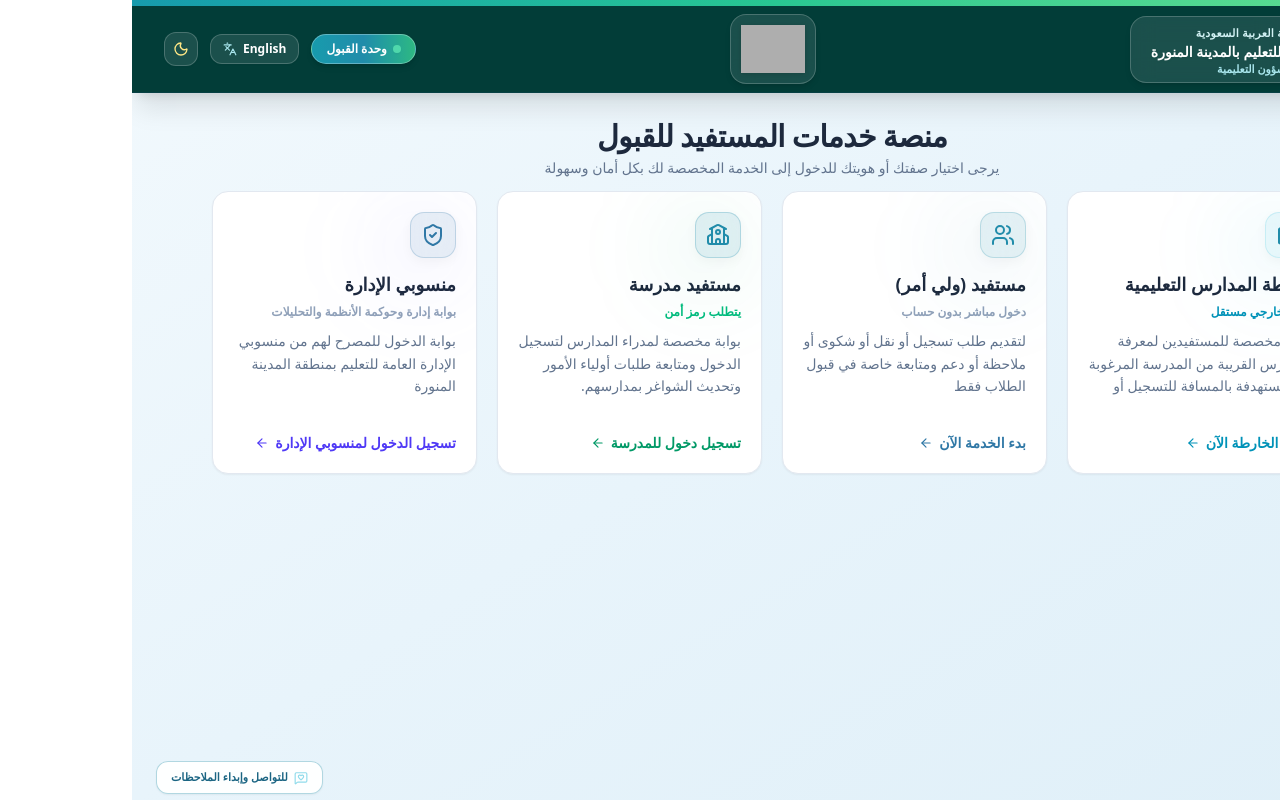
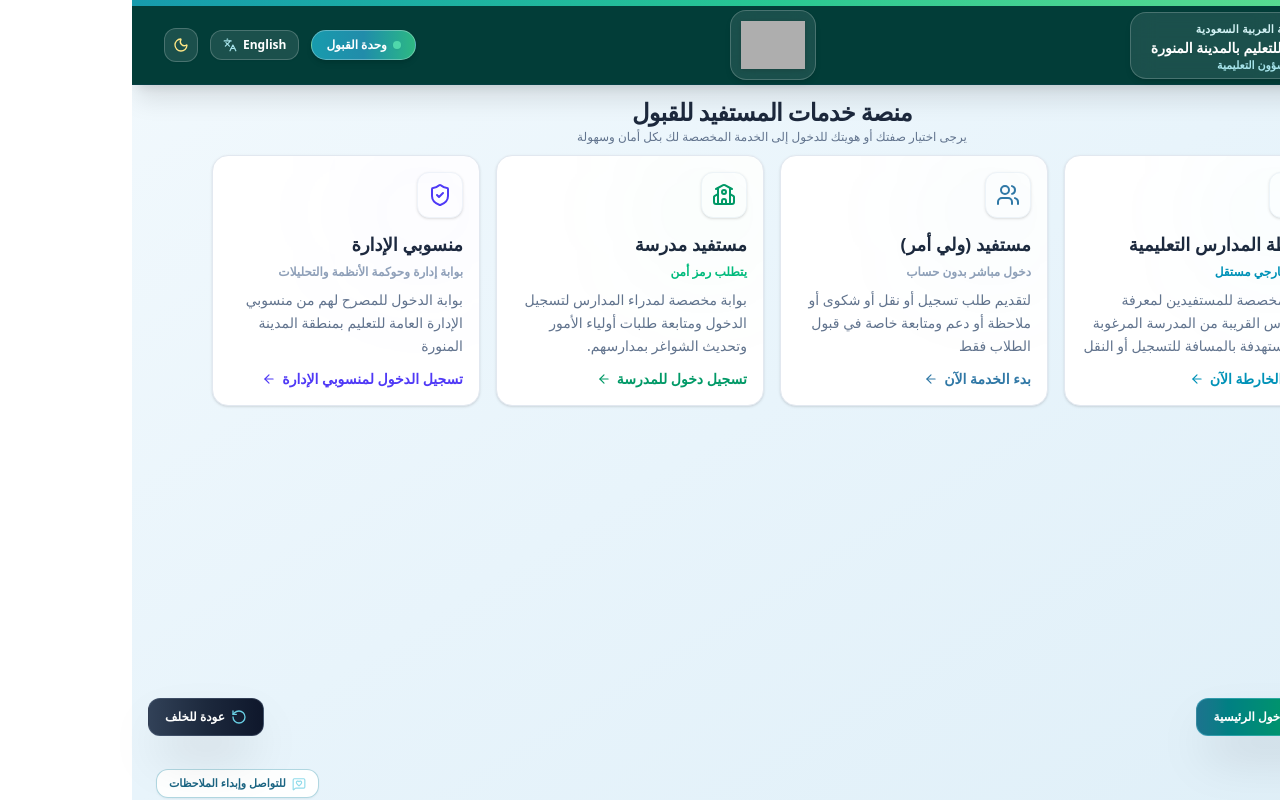
Before and after one commit to aborakan8885/my-aborakan-website, a React (Vite) app: page / in a window 1280 px wide. Built offline with nearby package versions, Linux system fonts and the light colour scheme; grey boxes are pictures that could not be loaded.

Commit message:
style: refine layout and enhance glassmorphism effects
Reduce vertical spacing and padding across UI components to improve content density. Update glassmorphism card styling and add premium visual effects for a more modern aesthetic.

```diff
--- a/src/App.tsx
+++ b/src/App.tsx
@@ -765,7 +765,7 @@ export default function App() {
       />
 
       {/* Main Body */}
-      <main className={`flex-1 flex flex-col relative min-h-0 ${userRole === 'portal' ? 'pb-24 sm:pb-12' : 'pb-32 sm:pb-20'}`}>
+      <main className={`flex-1 flex flex-col relative min-h-0 ${userRole === 'portal' ? 'pb-12 sm:pb-6' : 'pb-32 sm:pb-20'}`}>
 
         {/* Offline Alert Strip */}
         {!isOnline && (
@@ -780,7 +780,7 @@ export default function App() {
         )}
 
         {/* Content Tabs */}
-        <div className={`flex-1 relative ${userRole === 'portal' ? 'pb-24 sm:pb-12' : 'pb-32 sm:pb-20'}`}>
+        <div className={`flex-1 relative ${userRole === 'portal' ? 'pb-12 sm:pb-6' : 'pb-32 sm:pb-20'}`}>
           {userRole === 'portal' ? (
             <div key="portal-view" className="animate-fade-in">
               <ErrorBoundary fallbackTitleAr="خطأ في تحميل البوابة الموحدة">
@@ -1003,11 +1003,11 @@ export default function App() {
       </AnimatePresence>
 
       {/* Bottom Footer - Only Compact Contact & Feedback Button on the Left */}
-      <footer className="w-full bg-transparent py-1.5 transition-colors duration-300">
+      <footer className="w-full bg-transparent py-0.5 transition-colors duration-300">
         <div className="max-w-7xl mx-auto px-4 sm:px-6 flex items-center justify-start" style={{ direction: 'ltr' }}>
           <button
             onClick={() => setIsFeedbackModalOpen(true)}
-            className={`inline-flex items-center gap-1.5 px-3.5 py-2 text-xs font-bold rounded-xl border transition-all cursor-pointer shadow-xs hover:shadow-md transform hover:-translate-y-0.5 active:translate-y-0 ${
+            className={`inline-flex items-center gap-1.5 px-3 py-1.5 text-xs font-bold rounded-xl border transition-all cursor-pointer shadow-xs hover:shadow-md transform hover:-translate-y-0.5 active:translate-y-0 ${
               isDark
                 ? 'bg-[#1b6b8b]/60 hover:bg-[#218caa]/80 border-[#69cee3]/40 text-cyan-100'
                 : 'bg-white/95 hover:bg-cyan-50/80 border-[#218caa]/35 text-[#1b6583]'
@@ -1030,30 +1030,30 @@ export default function App() {
       />
 
       {/* Floating Action Buttons (FAB) */}
-      {(userRole !== 'portal' || portalView !== 'selection' || showAgeModal) && (
+      {userRole && (
         <>
           {/* FAB Right: Return to Main Gateway */}
-          <div className="fixed bottom-6 right-6 z-50">
+          <div className="fixed bottom-16 right-4 z-50">
             <button
               type="button"
               onClick={handleReturnToMainGateway}
-              className="flex items-center gap-2 px-5 py-3.5 bg-gradient-to-r from-teal-600 via-emerald-600 to-teal-700 hover:from-teal-700 hover:to-emerald-700 text-white font-black text-xs sm:text-sm rounded-2xl shadow-2xl transition-all duration-300 transform hover:-translate-y-1 active:translate-y-0 border border-teal-300/40 cursor-pointer group"
+              className="flex items-center gap-1.5 px-4 py-2.5 bg-gradient-to-r from-teal-600 via-emerald-600 to-teal-700 hover:from-teal-700 hover:to-emerald-700 text-white font-black text-[10px] sm:text-xs rounded-xl shadow-2xl transition-all duration-300 transform hover:-translate-y-1 active:translate-y-0 border border-teal-300/40 cursor-pointer group"
               id="fab-return-portal"
             >
-              <Home className="w-5 h-5 text-amber-300 group-hover:scale-110 transition-transform" />
+              <Home className="w-4 h-4 text-amber-300 group-hover:scale-110 transition-transform" />
               <span>{currentLang === 'ar' ? 'العودة لبوابة الدخول الرئيسية' : 'Return to Main Gateway'}</span>
             </button>
           </div>
 
           {/* FAB Left: Back / Go Back */}
-          <div className="fixed bottom-6 left-6 z-50">
+          <div className="fixed bottom-16 left-4 z-50">
             <button
               type="button"
               onClick={handleGoBack}
-              className="flex items-center gap-2 px-5 py-3.5 bg-gradient-to-r from-slate-700 via-slate-800 to-slate-900 hover:from-slate-800 hover:to-slate-950 text-white font-black text-xs sm:text-sm rounded-2xl shadow-2xl transition-all duration-300 transform hover:-translate-y-1 active:translate-y-0 border border-slate-500/40 cursor-pointer group"
+              className="flex items-center gap-1.5 px-4 py-2.5 bg-gradient-to-r from-slate-700 via-slate-800 to-slate-900 hover:from-slate-800 hover:to-slate-950 text-white font-black text-[10px] sm:text-xs rounded-xl shadow-2xl transition-all duration-300 transform hover:-translate-y-1 active:translate-y-0 border border-slate-500/40 cursor-pointer group"
               id="fab-go-back"
             >
-              <RotateCcw className="w-5 h-5 text-teal-300 group-hover:-rotate-90 transition-transform" />
+              <RotateCcw className="w-4 h-4 text-teal-300 group-hover:-rotate-90 transition-transform" />
               <span>{currentLang === 'ar' ? 'عودة للخلف' : 'Go Back'}</span>
             </button>
           </div>
--- a/src/components/Header.tsx
+++ b/src/components/Header.tsx
@@ -40,8 +40,8 @@ export default function Header({
       {/* Top multi-color gradient line (Cyan -> Green) */}
       <div className="h-1.5 w-full bg-gradient-to-r from-[#179bad] via-[#1bb3a2] via-[#28c792] to-[#60e090]" />
 
-      <div className="max-w-7xl mx-auto px-3 sm:px-6 lg:px-8 py-1 sm:py-2">
-        <div className="flex flex-col md:flex-row justify-between items-center gap-2 md:gap-4">
+      <div className="max-w-7xl mx-auto px-3 sm:px-6 lg:px-8 py-0.5 sm:py-1">
+        <div className="flex flex-col md:flex-row justify-between items-center gap-1 md:gap-3">
 
           {/* 1. Right Side (Text Card: Kingdom, Education Directorate, Educational Affairs) */}
           <div className="flex flex-col items-center text-center w-full md:w-auto shrink-0">
--- a/src/components/Portal.tsx
+++ b/src/components/Portal.tsx
@@ -761,22 +761,22 @@ export default function Portal({
 
 
   return (
-    <div className="w-full max-w-7xl mx-auto px-4 sm:px-6 lg:px-8 py-2 sm:py-4" id="portal-root">
+    <div className="w-full max-w-7xl mx-auto px-4 sm:px-6 lg:px-8 py-1 sm:py-2" id="portal-root">
 
       {/* VIEW 1: ROLE SELECTION LAUNCHPAD */}
       {view === 'selection' && (
         <div
           key="portal-selection"
-          className="py-1 sm:py-2 space-y-3 max-w-6xl mx-auto px-4 animate-fade-in"
+          className="py-0.5 sm:py-1 space-y-2 max-w-6xl mx-auto px-4 animate-fade-in"
         >
             {/* Header Title */}
-            <div className="text-center max-w-2xl mx-auto space-y-0.5">
-              <h1 className={`text-2xl sm:text-3xl font-black tracking-tight leading-tight transition-colors ${
+            <div className="text-center max-w-2xl mx-auto space-y-0">
+              <h1 className={`text-xl sm:text-2xl font-black tracking-tight leading-tight transition-colors ${
                 isDark ? 'text-white' : 'text-slate-800'
               }`}>
                 {t.portalTitle}
               </h1>
-              <p className={`text-xs sm:text-sm font-medium max-w-xl mx-auto leading-relaxed transition-colors ${
+              <p className={`text-[10px] sm:text-xs font-medium max-w-xl mx-auto leading-relaxed transition-colors ${
                 isDark ? 'text-teal-200/80' : 'text-slate-500'
               }`}>
                 {t.portalSubtitle}
@@ -784,27 +784,27 @@ export default function Portal({
             </div>
 
             {/* Selection Grid */}
-            <div className="grid grid-cols-1 md:grid-cols-2 lg:grid-cols-4 gap-4 lg:gap-5 max-w-6xl mx-auto">
+            <div className="grid grid-cols-1 md:grid-cols-2 lg:grid-cols-4 gap-3 lg:gap-4 max-w-6xl mx-auto">
 
               {/* Card 1: Educational Schools Map (خارطة المدارس التعليمية) */}
               <motion.div
-                whileHover={{ y: -4, scale: 1.005 }}
+                whileHover={{ y: -3, scale: 1.01 }}
                 onClick={() => window.open('https://mapedumadinah.com/', '_blank')}
-                className={`group relative rounded-2xl p-4 sm:p-5 cursor-pointer transition-all flex flex-col justify-between overflow-hidden shadow-xs border ${
+                className={`group relative rounded-2xl p-4 cursor-pointer transition-all flex flex-col justify-between overflow-hidden shadow-sm border ${
                   isDark
-                    ? 'glass-card-dark hover:border-cyan-400 hover:shadow-cyan-500/5'
-                    : 'bg-white border-slate-200 hover:border-cyan-500 hover:shadow-xl'
+                    ? 'bg-slate-800 border-slate-700 hover:border-cyan-400'
+                    : 'bg-white border-slate-200 hover:border-cyan-500 hover:shadow-lg'
                 }`}
               >
                 {/* Decorative background glow */}
-                <div className={`absolute top-0 right-0 w-28 h-28 rounded-full blur-2xl transition-all ${
+                <div className={`absolute top-0 right-0 w-28 h-28 rounded-full blur-3xl transition-all ${
                   isDark ? 'bg-cyan-500/5 group-hover:bg-cyan-500/10' : 'bg-cyan-500/5 group-hover:bg-cyan-500/10'
                 }`} />
 
                 <div className="space-y-3">
-                  {/* Frosted Glass Icon Wrapper */}
-                  <div className={`glass-icon-container p-2.5 w-fit rounded-xl ${
-                    isDark ? 'glass-icon-dark-blue group-hover:bg-cyan-400 group-hover:text-[#061c24]' : 'glass-icon-light-cyan group-hover:bg-cyan-600 group-hover:text-white'
+                  {/* White Icon Wrapper - Colored Icon */}
+                  <div className={`p-2.5 w-fit rounded-xl shadow-sm border transition-all duration-300 ${
+                    isDark ? 'bg-slate-700 border-slate-600 text-cyan-400' : 'bg-white border-slate-100 text-cyan-600'
                   }`}>
                     <Map className="w-6 h-6" />
                   </div>
@@ -835,23 +835,23 @@ export default function Portal({
 
               {/* Card 2: Parent Beneficiary (ولي أمر) */}
               <motion.div
-                whileHover={{ y: -4, scale: 1.005 }}
+                whileHover={{ y: -3, scale: 1.01 }}
                 onClick={() => setView('parent-choices')}
-                className={`group relative rounded-2xl p-4 sm:p-5 cursor-pointer transition-all flex flex-col justify-between overflow-hidden shadow-xs border ${
+                className={`group relative rounded-2xl p-4 cursor-pointer transition-all flex flex-col justify-between overflow-hidden shadow-sm border ${
                   isDark
-                    ? 'glass-card-dark hover:border-teal-400 hover:shadow-teal-500/5'
-                    : 'bg-white border-slate-200 hover:border-blue-500 hover:shadow-xl'
+                    ? 'bg-slate-800 border-slate-700 hover:border-teal-400'
+                    : 'bg-white border-slate-200 hover:border-blue-500 hover:shadow-lg'
                 }`}
               >
                 {/* Decorative background glow */}
-                <div className={`absolute top-0 right-0 w-28 h-28 rounded-full blur-2xl transition-all ${
+                <div className={`absolute top-0 right-0 w-28 h-28 rounded-full blur-3xl transition-all ${
                   isDark ? 'bg-teal-500/5 group-hover:bg-teal-500/10' : 'bg-blue-500/5 group-hover:bg-blue-500/10'
                 }`} />
 
                 <div className="space-y-3">
-                  {/* Frosted Glass Icon Wrapper */}
-                  <div className={`glass-icon-container p-2.5 w-fit rounded-xl ${
-                    isDark ? 'glass-icon-dark-blue group-hover:bg-teal-400 group-hover:text-[#061c24]' : 'glass-icon-light-blue group-hover:bg-blue-600 group-hover:text-white'
+                  {/* White Icon Wrapper - Colored Icon */}
+                  <div className={`p-2.5 w-fit rounded-xl shadow-sm border transition-all duration-300 ${
+                    isDark ? 'bg-slate-700 border-slate-600 text-teal-400' : 'bg-white border-slate-100 text-blue-600'
                   }`}>
                     <Users className="w-6 h-6" />
                   </div>
@@ -880,27 +880,27 @@ export default function Portal({
 
               {/* Card 3: School Principal Beneficiary (مدير مدرسة) */}
               <motion.div
-                whileHover={{ y: -4, scale: 1.005 }}
+                whileHover={{ y: -3, scale: 1.01 }}
                 onClick={() => {
                   setView('principal-login');
                   setPrincipalAuthMode('login');
                   setLoginError('');
                 }}
-                className={`group relative rounded-2xl p-4 sm:p-5 cursor-pointer transition-all flex flex-col justify-between overflow-hidden shadow-xs border ${
+                className={`group relative rounded-2xl p-4 cursor-pointer transition-all flex flex-col justify-between overflow-hidden shadow-sm border ${
                   isDark
-                    ? 'glass-card-dark hover:border-emerald-400 hover:shadow-emerald-500/5'
-                    : 'bg-white border-slate-200 hover:border-emerald-500 hover:shadow-xl'
+                    ? 'bg-slate-800 border-slate-700 hover:border-emerald-400'
+                    : 'bg-white border-slate-200 hover:border-emerald-500 hover:shadow-lg'
                 }`}
               >
                 {/* Decorative background glow */}
-                <div className={`absolute top-0 right-0 w-28 h-28 rounded-full blur-2xl transition-all ${
+                <div className={`absolute top-0 right-0 w-28 h-28 rounded-full blur-3xl transition-all ${
                   isDark ? 'bg-emerald-500/5 group-hover:bg-emerald-500/10' : 'bg-emerald-500/5 group-hover:bg-emerald-500/10'
                 }`} />
 
                 <div className="space-y-3">
-                  {/* Frosted Glass Icon Wrapper */}
-                  <div className={`glass-icon-container p-2.5 w-fit rounded-xl ${
-                    isDark ? 'glass-icon-dark-emerald group-hover:bg-emerald-400 group-hover:text-[#061c24]' : 'glass-icon-light-emerald group-hover:bg-[#218caa] group-hover:text-white'
+                  {/* White Icon Wrapper - Colored Icon */}
+                  <div className={`p-2.5 w-fit rounded-xl shadow-sm border transition-all duration-300 ${
+                    isDark ? 'bg-slate-700 border-slate-600 text-emerald-400' : 'bg-white border-slate-100 text-emerald-600'
                   }`}>
                     <School className="w-6 h-6" />
                   </div>
@@ -929,23 +929,23 @@ export default function Portal({
 
               {/* Card 4: Department Staff (منسوبي الإدارة) */}
               <motion.div
-                whileHover={{ y: -4, scale: 1.005 }}
+                whileHover={{ y: -3, scale: 1.01 }}
                 onClick={() => onSelectRole('admin')}
-                className={`group relative rounded-2xl p-4 sm:p-5 cursor-pointer transition-all flex flex-col justify-between overflow-hidden shadow-xs border ${
+                className={`group relative rounded-2xl p-4 cursor-pointer transition-all flex flex-col justify-between overflow-hidden shadow-sm border ${
                   isDark
-                    ? 'glass-card-dark hover:border-amber-400 hover:shadow-amber-500/5'
-                    : 'bg-white border-slate-200 hover:border-indigo-500 hover:shadow-xl'
+                    ? 'bg-slate-800 border-slate-700 hover:border-amber-400'
+                    : 'bg-white border-slate-200 hover:border-indigo-500 hover:shadow-lg'
                 }`}
               >
                 {/* Decorative background glow */}
-                <div className={`absolute top-0 right-0 w-28 h-28 rounded-full blur-2xl transition-all ${
+                <div className={`absolute top-0 right-0 w-28 h-28 rounded-full blur-3xl transition-all ${
                   isDark ? 'bg-amber-500/5 group-hover:bg-amber-500/10' : 'bg-indigo-500/5 group-hover:bg-indigo-500/10'
                 }`} />
 
                 <div className="space-y-3">
-                  {/* Frosted Glass Icon Wrapper */}
-                  <div className={`glass-icon-container p-2.5 w-fit rounded-xl ${
-                    isDark ? 'glass-icon-dark-indigo group-hover:bg-amber-400 group-hover:text-[#061c24]' : 'glass-icon-light-indigo group-hover:bg-indigo-600 group-hover:text-white'
+                  {/* White Icon Wrapper - Colored Icon */}
+                  <div className={`p-2.5 w-fit rounded-xl shadow-sm border transition-all duration-300 ${
+                    isDark ? 'bg-slate-700 border-slate-600 text-amber-400' : 'bg-white border-slate-100 text-indigo-600'
                   }`}>
                     <ShieldCheck className="w-6 h-6" />
                   </div>
@@ -986,10 +986,10 @@ export default function Portal({
             animate={{ opacity: 1 }}
             exit={{ opacity: 0 }}
             transition={{ duration: 0.25 }}
-            className="space-y-12 max-w-4xl mx-auto"
+            className="space-y-6 max-w-4xl mx-auto"
           >
             {/* Header Title */}
-            <div className="text-center max-w-2xl mx-auto space-y-4">
+            <div className="text-center max-w-2xl mx-auto space-y-2">
               <span className={`inline-flex items-center gap-1.5 text-xs px-3.5 py-1.5 rounded-full font-bold border transition-colors ${
                 isDark
                   ? 'bg-[#0b2a3f] text-teal-300 border-teal-800/40'
@@ -1013,7 +1013,7 @@ export default function Portal({
             </div>
 
             {/* Grid of Three Choices */}
-            <div className="grid grid-cols-1 md:grid-cols-3 gap-6 max-w-5xl mx-auto">
+            <div className="grid grid-cols-1 md:grid-cols-3 gap-4 max-w-5xl mx-auto">
 
               {/* Option A: Submit Request */}
               <motion.div
@@ -1026,7 +1026,7 @@ export default function Portal({
                     setShowAgeModal(true);
                   });
                 }}
-                className={`group relative rounded-3xl p-7 cursor-pointer transition-all flex flex-col justify-between overflow-hidden shadow-xs border ${
+                className={`group relative rounded-3xl p-5 cursor-pointer transition-all flex flex-col justify-between overflow-hidden shadow-xs border ${
                   isDark
                     ? 'glass-card-dark hover:border-teal-400 hover:shadow-teal-500/5'
                     : 'bg-white border-slate-200 hover:border-blue-500 hover:shadow-xl'
@@ -1075,7 +1075,7 @@ export default function Portal({
                     onSelectRole('parent');
                   });
                 }}
-                className={`group relative rounded-3xl p-7 cursor-pointer transition-all flex flex-col justify-between overflow-hidden shadow-xs border ${
+                className={`group relative rounded-3xl p-5 cursor-pointer transition-all flex flex-col justify-between overflow-hidden shadow-xs border ${
                   isDark
                     ? 'glass-card-dark hover:border-emerald-400 hover:shadow-emerald-500/5'
                     : 'bg-white border-slate-200 hover:border-emerald-500 hover:shadow-xl'
@@ -1131,7 +1131,7 @@ export default function Portal({
               <motion.div
                 whileHover={{ y: -6, scale: 1.01 }}
                 onClick={() => setView('parent-track')}
-                className={`group relative rounded-3xl p-7 cursor-pointer transition-all flex flex-col justify-between overflow-hidden shadow-xs border ${
+                className={`group relative rounded-3xl p-5 cursor-pointer transition-all flex flex-col justify-between overflow-hidden shadow-xs border ${
                   isDark
                     ? 'glass-card-dark hover:border-amber-400 hover:shadow-amber-500/5'
                     : 'bg-white border-slate-200 hover:border-amber-500 hover:shadow-xl'
@@ -1171,20 +1171,7 @@ export default function Portal({
 
             </div>
 
-            {/* Back Button */}
-            <div className="text-center pt-4">
-              <button
-                onClick={() => setView('selection')}
-                className={`inline-flex items-center gap-2 px-6 py-3 rounded-xl border text-sm font-extrabold transition-all cursor-pointer ${
-                  isDark
-                    ? 'bg-[#0b2336] border-teal-800/40 text-teal-300 hover:bg-[#061c24] hover:border-teal-400'
-                    : 'bg-slate-50 border-slate-200 text-slate-600 hover:bg-white hover:border-blue-500 hover:text-blue-600'
-                }`}
-              >
-                {isRtl ? <ChevronRight className="w-4 h-4" /> : <ChevronLeft className="w-4 h-4" />}
-                <span>{isRtl ? 'العودة للقائمة الرئيسية' : 'Back to Main Menu'}</span>
-              </button>
-            </div>
+            {/* Back Button Removed as requested */}
           </motion.div>
         )}
 
--- a/src/index.css
+++ b/src/index.css
@@ -88,19 +88,41 @@
 
 /* Glassmorphism Styles for Premium Visual Identity */
 .glass-card-light {
-  background: rgba(255, 255, 255, 0.88);
-  backdrop-filter: blur(16px);
-  -webkit-backdrop-filter: blur(16px);
-  border: 1px solid rgba(33, 140, 170, 0.15);
-  box-shadow: 0 10px 30px -5px rgba(33, 140, 170, 0.08);
+  background: rgba(255, 255, 255, 0.75);
+  backdrop-filter: blur(14px) saturate(180%);
+  -webkit-backdrop-filter: blur(14px) saturate(180%);
+  border: 1.5px solid rgba(255, 255, 255, 0.8);
+  box-shadow: 0 8px 32px 0 rgba(31, 38, 135, 0.08);
 }
 
 .glass-card-dark {
-  background: rgba(9, 30, 46, 0.75);
-  backdrop-filter: blur(18px);
-  -webkit-backdrop-filter: blur(18px);
-  border: 1px solid rgba(105, 206, 227, 0.22);
-  box-shadow: 0 12px 40px 0 rgba(4, 15, 24, 0.6);
+  background: rgba(9, 30, 46, 0.65);
+  backdrop-filter: blur(16px) saturate(160%);
+  -webkit-backdrop-filter: blur(16px) saturate(160%);
+  border: 1.5px solid rgba(105, 206, 227, 0.25);
+  box-shadow: 0 8px 32px 0 rgba(0, 0, 0, 0.4);
+}
+
+.glass-effect-premium {
+  position: relative;
+  overflow: hidden;
+}
+
+.glass-effect-premium::after {
+  content: "";
+  position: absolute;
+  top: -60%;
+  left: -60%;
+  width: 200%;
+  height: 200%;
+  background: linear-gradient(
+    to bottom right,
+    rgba(255, 255, 255, 0.25) 0%,
+    rgba(255, 255, 255, 0.08) 35%,
+    transparent 50%
+  );
+  transform: rotate(35deg);
+  pointer-events: none;
 }
 
 .glass-icon-container {
@@ -108,11 +130,16 @@
   align-items: center;
   justify-content: center;
   border-radius: 14px;
-  backdrop-filter: blur(10px);
-  -webkit-backdrop-filter: blur(10px);
+  backdrop-filter: blur(8px);
+  -webkit-backdrop-filter: blur(8px);
   transition: all 0.3s cubic-bezier(0.4, 0, 0.2, 1);
-  box-shadow: 0 4px 12px 0 rgba(0, 0, 0, 0.04);
 }
+
+/* Specific Role Accents on Black Glass */
+.role-glass-map { box-shadow: inset 0 0 15px rgba(105, 206, 227, 0.15); }
+.role-glass-parent { box-shadow: inset 0 0 15px rgba(33, 140, 170, 0.15); }
+.role-glass-school { box-shadow: inset 0 0 15px rgba(48, 120, 166, 0.15); }
+.role-glass-staff { box-shadow: inset 0 0 15px rgba(24, 76, 108, 0.15); }
 
 /* Glass icon color options for Light Mode */
 .glass-icon-light-blue {
```
